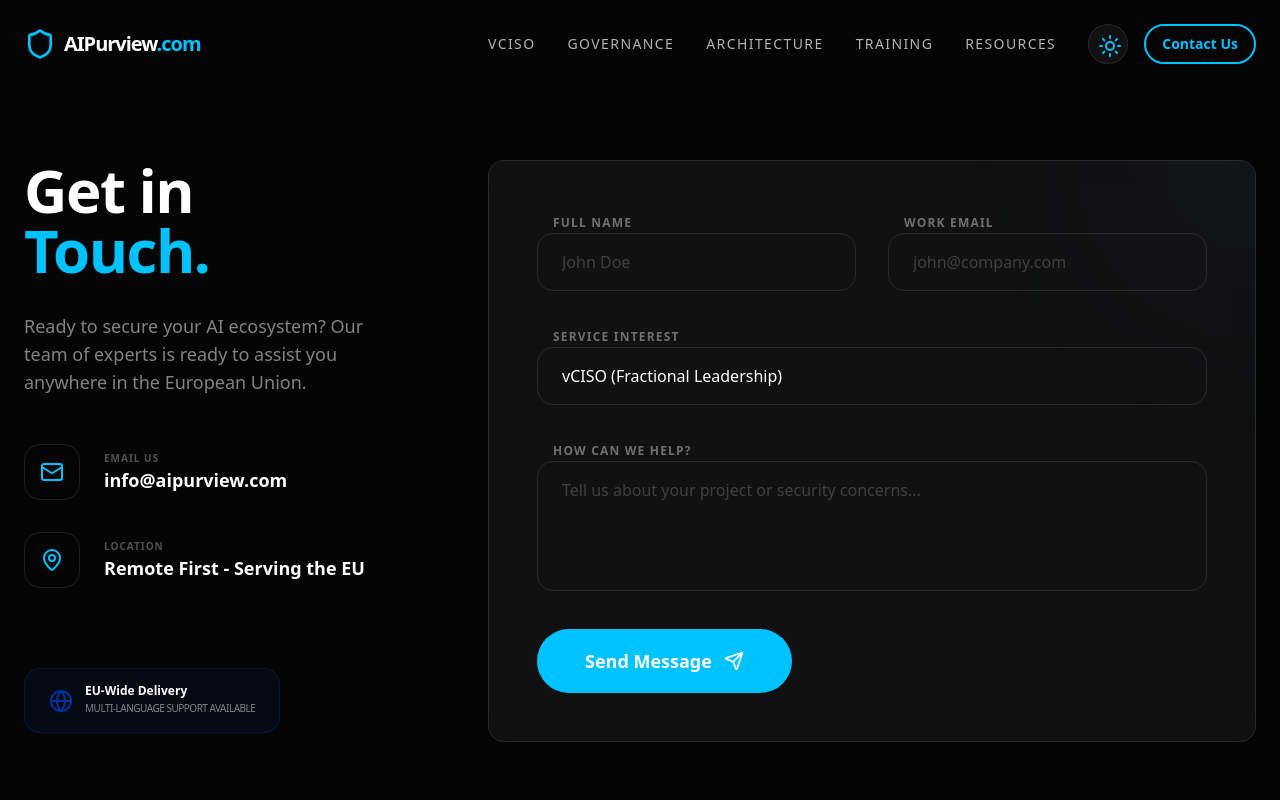
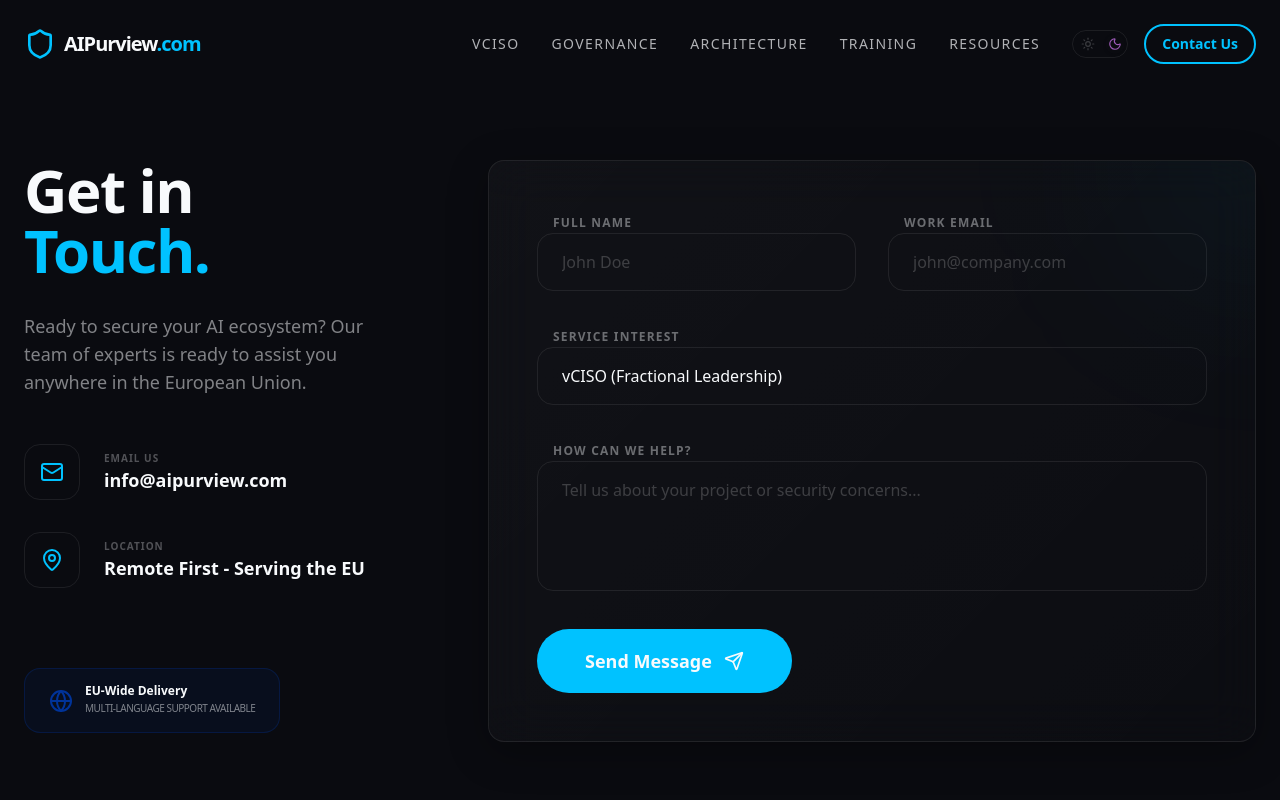
Before and after one commit to ziakn/aipurview, a Next.js app: page /contact in a window 1280 px wide. Shown: the top 800 px of the page. Built offline with nearby package versions, Linux system fonts and the light colour scheme.

Commit message:
white mode

```diff
--- a/src/app/globals.css
+++ b/src/app/globals.css
@@ -31,23 +31,26 @@
 }
 
 .dark {
-  --background: #050505;
-  --foreground: #FFFFFF;
+  --background: #0A0B10;
+  --foreground: #F8FAFC;
   --neon-blue: #00C2FF;
   --neon-green: #2ECC71;
   --neon-purple: #9B59B6;
   --eu-blue: #003399;
-  --dark-charcoal: #0A0A0B;
-  --deep-black: #050505;
-  --card-bg: rgba(255, 255, 255, 0.05);
-  --card-border: rgba(255, 255, 255, 0.1);
+  --dark-charcoal: #111218;
+  --deep-black: #050506;
+  --card-bg: rgba(15, 20, 35, 0.4);
+  --card-border: rgba(255, 255, 255, 0.08);
 }
 
 @layer base {
   body {
     @apply bg-[var(--background)] text-[var(--foreground)] antialiased selection:bg-neon-blue selection:text-deep-black;
     font-family: var(--font-body);
-    transition: background-color 0.3s ease, color 0.3s ease;
+    transition: background-color 0.5s ease, color 0.5s ease;
+    background-image: radial-gradient(circle at 50% 0%, rgba(16, 185, 129, 0.03), transparent 50%),
+      radial-gradient(circle at 100% 100%, rgba(0, 132, 255, 0.02), transparent 50%);
+    background-attachment: fixed;
   }
 
   h1,
@@ -71,7 +74,13 @@
   }
 
   .glass-card {
-    @apply bg-[var(--card-bg)] backdrop-blur-lg border border-[var(--card-border)] rounded-2xl;
+    @apply bg-[var(--card-bg)] backdrop-blur-xl border border-[var(--card-border)] rounded-2xl;
+    box-shadow: 0 4px 30px rgba(0, 0, 0, 0.1);
+  }
+
+  .dark .glass-card {
+    background: linear-gradient(135deg, rgba(255, 255, 255, 0.03), rgba(255, 255, 255, 0.01));
+    box-shadow: 0 10px 40px rgba(0, 0, 0, 0.3);
   }
 
   .btn-primary {
--- a/src/components/layout/Navbar.tsx
+++ b/src/components/layout/Navbar.tsx
@@ -74,7 +74,7 @@ const Navbar = () => {
 
             {/* Mobile Menu */}
             {isMobileMenuOpen && (
-                <div className="md:hidden absolute top-full left-0 right-0 bg-background border-b border-card-border p-6 flex flex-col space-y-4">
+                <div className="md:hidden absolute top-full left-0 right-0 bg-background/95 backdrop-blur-xl border-b border-card-border p-6 flex flex-col space-y-4">
                     {navLinks.map((link) => (
                         <Link
                             key={link.name}
--- a/src/components/sections/Expertise.tsx
+++ b/src/components/sections/Expertise.tsx
@@ -88,8 +88,8 @@ const Expertise = () => {
                                 <ShieldCheck className="w-5 h-5 text-neon-green" />
                             </div>
                             <div>
-                                <p className="text-xs font-bold text-white uppercase tracking-widest">ISO 42001 Expert</p>
-                                <p className="text-[10px] text-white/40">Conformity Evaluated</p>
+                                <p className="text-xs font-bold text-foreground uppercase tracking-widest">ISO 42001 Expert</p>
+                                <p className="text-[10px] text-foreground/40">Conformity Evaluated</p>
                             </div>
                         </div>
                     </motion.div>
--- a/src/components/sections/Hero.tsx
+++ b/src/components/sections/Hero.tsx
@@ -9,9 +9,9 @@ const Hero = () => {
         <section className="relative min-h-screen flex items-center justify-center pt-20 overflow-hidden">
             {/* Background elements */}
             <div className="absolute inset-0 z-0">
-                <div className="absolute top-1/4 left-1/4 w-96 h-96 bg-neon-blue/20 rounded-full blur-[128px] animate-pulse" />
-                <div className="absolute bottom-1/4 right-1/4 w-96 h-96 bg-neon-purple/20 rounded-full blur-[128px] animate-pulse delay-1000" />
-                <div className="absolute inset-0 bg-[url('/grid.svg')] bg-center [mask-image:linear-gradient(180deg,white,rgba(255,255,255,0))]" />
+                <div className="absolute top-1/4 left-1/4 w-96 h-96 bg-neon-blue/15 rounded-full blur-[128px] animate-pulse" />
+                <div className="absolute bottom-1/4 right-1/4 w-96 h-96 bg-neon-purple/15 rounded-full blur-[128px] animate-pulse delay-1000" />
+                <div className="absolute inset-0 bg-[url('/grid.svg')] bg-center [mask-image:linear-gradient(180deg,white,rgba(255,255,255,0))] opacity-[0.4] dark:opacity-[0.1]" />
             </div>
 
             <div className="container mx-auto px-6 relative z-10 text-center">
--- a/src/components/sections/ThreePillars.tsx
+++ b/src/components/sections/ThreePillars.tsx
@@ -56,7 +56,7 @@ const ThreePillars = () => {
 
                         <Link
                             href={pillar.href}
-                            className={`inline-flex items-center space-x-2 text-sm font-bold uppercase tracking-widest text-${pillar.color} hover:translate-x-1 transition-transform`}
+                            className={`inline-flex items-center space-x-2 text-sm font-bold uppercase tracking-widest ${pillar.color} hover:translate-x-1 transition-transform`}
                         >
                             <span>Explore {pillar.title}</span>
                             <ArrowRight className="w-4 h-4" />
--- a/src/components/sections/ValueProposition.tsx
+++ b/src/components/sections/ValueProposition.tsx
@@ -78,7 +78,7 @@ const ValueProposition = () => {
                         </div>
                     </div>
                     {/* Badge */}
-                    <div className="absolute -bottom-10 -right-10 bg-eu-blue p-8 rounded-2xl shadow-2xl border border-white/20 hidden md:block">
+                    <div className="absolute -bottom-10 -right-10 bg-eu-blue p-8 rounded-2xl shadow-2xl border border-card-border hidden md:block">
                         <div className="text-white text-xs font-bold uppercase tracking-[0.2em] mb-2">Policy Focus</div>
                         <div className="text-white text-2xl font-black leading-none">EU AI ACT <br /> EXPERTS</div>
                     </div>
--- a/src/components/ui/ThemeToggle.tsx
+++ b/src/components/ui/ThemeToggle.tsx
@@ -3,6 +3,7 @@
 import * as React from "react"
 import { Moon, Sun } from "lucide-react"
 import { useTheme } from "next-themes"
+import { motion, AnimatePresence } from "framer-motion"
 
 export function ThemeToggle() {
     const { theme, setTheme } = useTheme()
@@ -13,19 +14,50 @@ export function ThemeToggle() {
         setMounted(true)
     }, [])
 
-    if (!mounted) return <div className="w-10 h-10" />
+    if (!mounted) return <div className="w-14 h-7" />
+
+    const isDark = theme === "dark"
 
     return (
         <button
-            onClick={() => setTheme(theme === "dark" ? "light" : "dark")}
-            className="relative w-10 h-10 rounded-full bg-white/5 border border-white/10 flex items-center justify-center transition-all hover:bg-white/10 group overflow-hidden"
+            onClick={() => setTheme(isDark ? "light" : "dark")}
+            className="relative w-14 h-7 rounded-full bg-foreground/10 border border-card-border p-1 flex items-center transition-colors hover:bg-foreground/15 group overflow-hidden"
             aria-label="Toggle theme"
         >
-            <div className="relative w-5 h-5">
-                <Sun className={`absolute inset-0 transition-all duration-500 rotate-0 scale-100 dark:-rotate-90 dark:scale-0 text-neon-blue`} />
-                <Moon className={`absolute inset-0 transition-all duration-500 rotate-90 scale-0 dark:rotate-0 dark:scale-100 text-neon-purple`} />
+            <motion.div
+                className="w-5 h-5 rounded-full bg-background flex items-center justify-center shadow-sm z-10"
+                initial={false}
+                animate={{
+                    x: isDark ? 28 : 0,
+                }}
+                transition={{
+                    type: "spring",
+                    stiffness: 500,
+                    damping: 30
+                }}
+            >
+                <AnimatePresence mode="wait" initial={false}>
+                    <motion.div
+                        key={isDark ? "moon" : "sun"}
+                        initial={{ opacity: 0, scale: 0.5, rotate: -45 }}
+                        animate={{ opacity: 1, scale: 1, rotate: 0 }}
+                        exit={{ opacity: 0, scale: 0.5, rotate: 45 }}
+                        transition={{ duration: 0.2 }}
+                    >
+                        {isDark ? (
+                            <Moon className="w-3.5 h-3.5 text-neon-purple" />
+                        ) : (
+                            <Sun className="w-3.5 h-3.5 text-neon-blue" />
+                        )}
+                    </motion.div>
+                </AnimatePresence>
+            </motion.div>
+
+            {/* Background Icons for Reference */}
+            <div className="absolute inset-0 flex justify-between items-center px-2 opacity-20 pointer-events-none">
+                <Sun className="w-3.5 h-3.5" />
+                <Moon className="w-3.5 h-3.5" />
             </div>
-            <span className="sr-only">Toggle theme</span>
         </button>
     )
 }
```
Also changed, not shown: src/app/page.tsx (+4 -4 lines).
